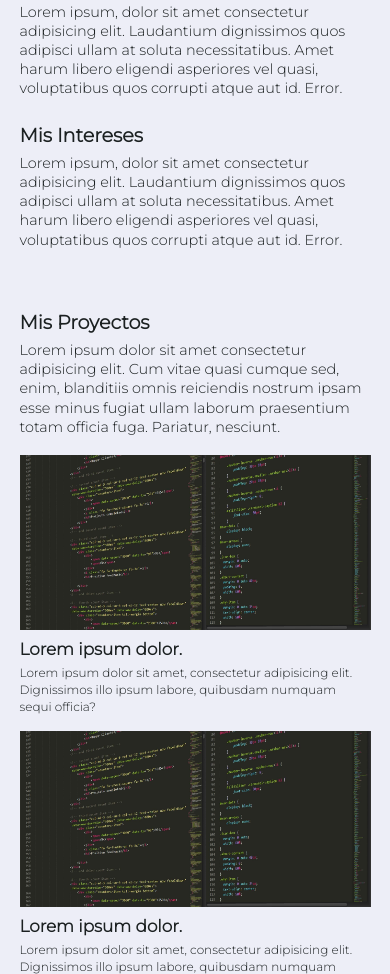
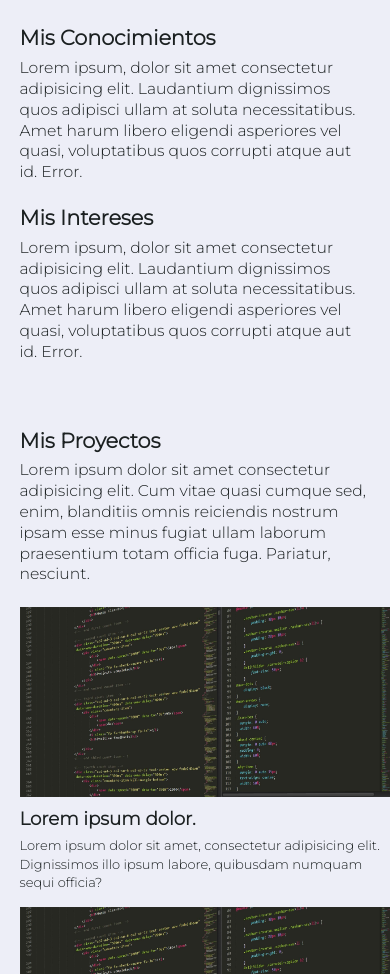
Before and after one commit to arias14/arias14.github.io, a plain HTML site: page Portafolio/index.html in a window 390 px wide. Shown: the part 1026-2000 px from the top of the page. Drawn offline with Linux system fonts and the light colour scheme.

Commit message:
Update estilo.css

```diff
--- a/Portafolio/css/estilo.css
+++ b/Portafolio/css/estilo.css
@@ -166,7 +166,7 @@ header {
     margin-top: 4rem;
     display: flex;
     flex-flow: row wrap;
-    gap: 2rem;
+    gap: 1.7rem;
 }
 
 .conocimientos__texto {
@@ -179,13 +179,36 @@ header {
 
 .proyectos .contenedor {
     padding: 5rem 0 0 0;
-    display: grid;
-    gap: 1.5rem;
+    display: flex;
+    flex-flow: row wrap;
+    gap: 1.7rem;
 }
 
-.proyectos .contenedor {
-    grid-template-columns: 35% 65%;
+.proyectos__texto {
+    flex: 2;
+    min-width: 270px;
 }
+
+.proyectos_ {
+    flex: 3;
+    min-width: 380px;
+}
+
+
+.proyectos_ {
+    display: flex;
+    gap: 1.25rem;
+    flex-flow: row wrap;
+}
+.proyecto {
+    flex: 1;
+    min-width: 240px;
+}
+
+
+
+
+
 
 .conocimientos__titulo,
 .proyectos__titulo {
@@ -204,13 +227,6 @@ header {
 }
 
 
-
-.proyectos_ {
-    display: grid;
-    gap: 1.3rem;
-    grid-template-columns: repeat(2, 1fr);
-}
-
 .proyecto__titulo {
     font-size: 1.2rem;
     margin-bottom: 0.5rem;
@@ -220,10 +236,6 @@ header {
     font-size: 1rem;
     line-height: 1.4rem;
 }
-
-
-/*************************************************/
-
 
 .proyecto .foto img {
     width: 100%;
@@ -263,18 +275,6 @@ header {
     .sobre__texto {
         width: 80vw;
     }
-    .proyectos .contenedor {
-        grid-template-columns: repeat(1, 1fr);
-        grid-template-rows: 2;
-    }
-}
-
-@media screen and (max-width: 605px) {
-    .conocimientos .contenedor {
-        grid-template-columns: repeat(1, 1fr);
-        grid-template-rows: 2;
-        gap: 2rem;
-    }
 }
 
 @media screen and (max-width: 550px) {
@@ -303,9 +303,6 @@ header {
 
 @media screen and (max-width: 505px) {
     :root {
-        font-size: 12px;
-    }
-    .proyectos_ {
-        grid-template-columns: repeat(1, 1fr);
+        font-size: 13px;
     }
 }
```
